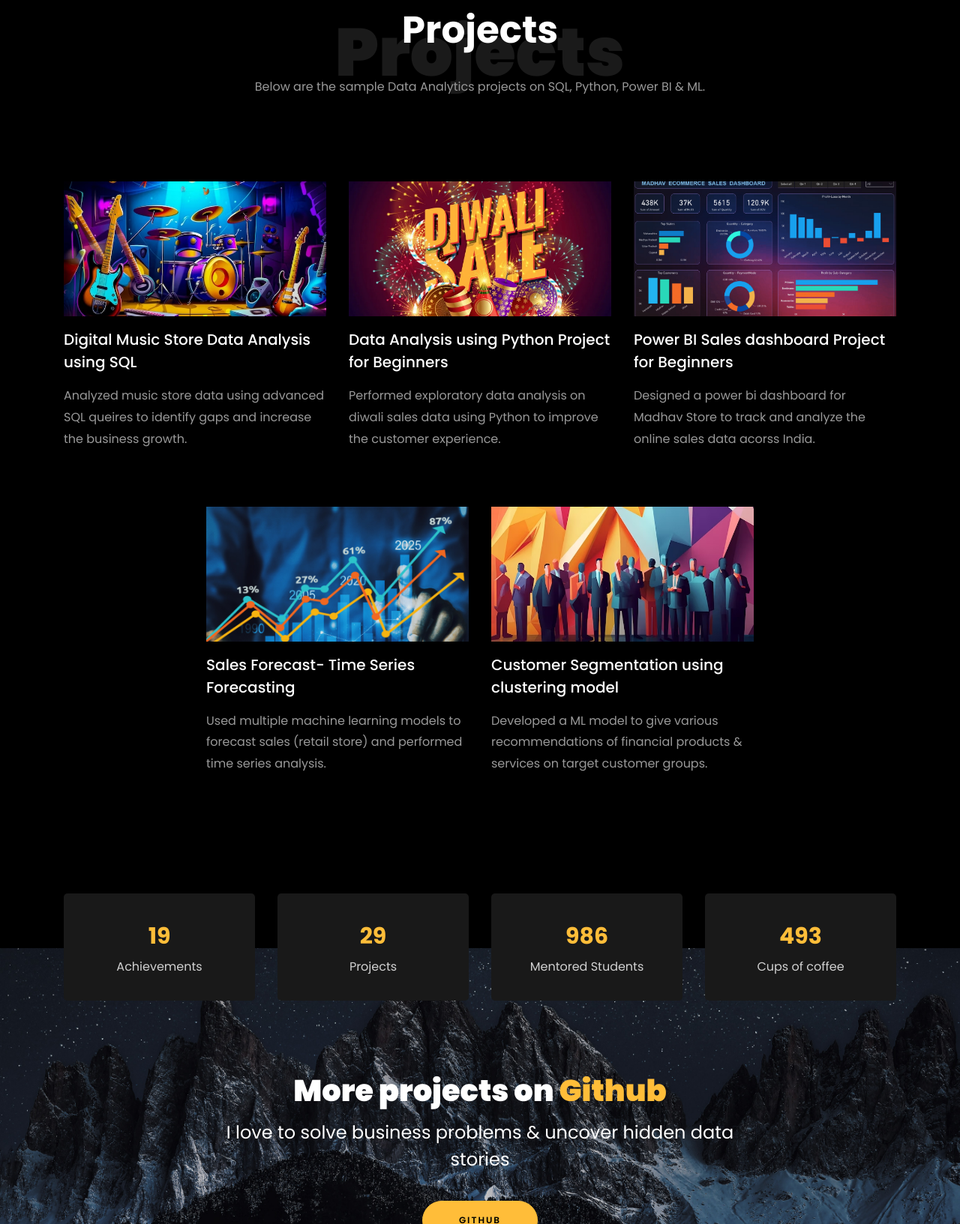
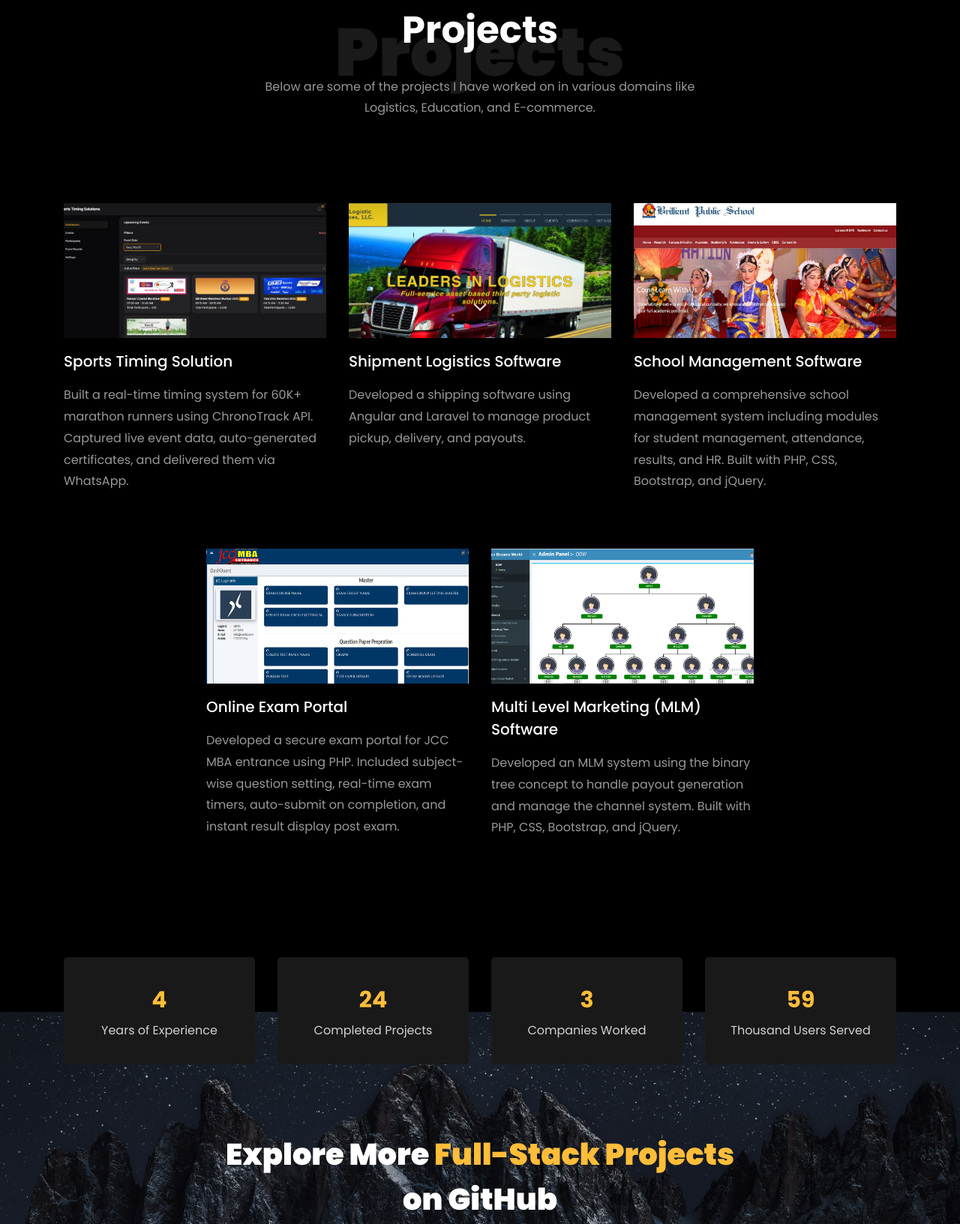
Before and after one commit to mohammadsadique/mohammadsadique.github.io, a plain HTML site: page index.html in a window 1280 px wide. Shown: the part 3776-5409 px from the top of the page at 75% size. Drawn offline with Linux system fonts and the light colour scheme; files whose address does not match are found by name.

Commit message:
Added images.

```diff
--- a/index.html
+++ b/index.html
@@ -437,7 +437,7 @@
 
     		<div class="row justify-content-center mt-5">
     			<div class="col-md-6 text-center ftco-animate">
-    				<p><a href="#" class="btn btn-primary py-4 px-5">Download CV</a></p>
+    				<p><a href="https://raw.githubusercontent.com/mohammadsadique/mohammadsadique.github.io/main/mohammad-sadique-resume.pdf" class="btn btn-primary py-4 px-5">Download CV</a></p>
     			</div>
     		</div>
     	</div>
@@ -451,66 +451,72 @@
           <div class="col-md-7 heading-section text-center ftco-animate">
             <h1 class="big big-2">Projects</h1>
             <h2 class="mb-4">Projects</h2>
-            <p>Below are the sample Data Analytics projects on SQL, Python, Power BI & ML.</p>
+	        <p>Below are some of the projects I have worked on in various domains like Logistics, Education, and E-commerce.</p>
           </div>
         </div>
         <div class="row d-flex">
+			<!-- Sports Timing & Solution -->
 			<div class="col-md-4 d-flex ftco-animate">
 				<div class="blog-entry justify-content-end">
-              <a href="https://github.com/rishabhnmishra/SQL_Music_Store_Analysis/blob/main/Music_Store_Query.sql" class="block-20 zoom-effect" style="background-image: url('images/proj_1.jpg');">
-              </a>
+					<a href="https://github.com/mohammadsadique/mohammadsadique.github.io/blob/main/images/sts.jpg" class="block-20 zoom-effect" style="background-image: url('images/sts.jpg');"></a>
 					<div class="text mt-3 float-right d-block">
-
-                <h3 class="heading"><a href="https://github.com/rishabhnmishra/SQL_Music_Store_Analysis/blob/main/Music_Store_Query.sql">Digital Music Store Data Analysis using SQL</a></h3>
-                <p>Analyzed music store data using advanced SQL queires to identify gaps and increase the business growth.</p>
+						<h3 class="heading"><a href="https://github.com/mohammadsadique/mohammadsadique.github.io/blob/main/images/sts.jpg">Sports Timing Solution</a></h3>
+						<p>Built a real-time timing system for 60K+ marathon runners using ChronoTrack API. Captured live event data, auto-generated certificates, and delivered them via WhatsApp.</p>
 					</div>
 				</div>
 			</div>
+
+			<!-- Shipment Logistics -->
 			<div class="col-md-4 d-flex ftco-animate">
 				<div class="blog-entry justify-content-end">
-              <a href="https://github.com/rishabhnmishra/Python_Diwali_Sales_Analysis/blob/main/Diwali_Sales_Analysis.ipynb" class="block-20 zoom-effect" style="background-image: url('images/proj_2.jpg');">
-              </a>
+					<a href="https://github.com/mohammadsadique/mohammadsadique.github.io/blob/main/images/aaalogistics.jpg" class="block-20 zoom-effect" style="background-image: url('images/aaalogistics.jpg');"></a>
 					<div class="text mt-3 float-right d-block">
-
-                <h3 class="heading"><a href="https://github.com/rishabhnmishra/Python_Diwali_Sales_Analysis/blob/main/Diwali_Sales_Analysis.ipynb">Data Analysis using Python Project for Beginners</a></h3>
-                <p>Performed exploratory data analysis on diwali sales data using Python to improve the customer experience.</p>
+						<h3 class="heading"><a href="https://github.com/mohammadsadique/mohammadsadique.github.io/blob/main/images/aaalogistics.jpg">Shipment Logistics Software</a></h3>
+						<p>Developed a shipping software using Angular and Laravel to manage product pickup, delivery, and payouts.</p>
 					</div>
 				</div>
 			</div>
+
+			<!-- School Website & Software -->
 			<div class="col-md-4 d-flex ftco-animate">
-          	<div class="blog-entry">
-              <a href="https://github.com/rishabhnmishra/Madhav_Store_Analysis_PowerBI/blob/main/Madhav%20Store%20dashboard.jpg" class="block-20 zoom-effect" style="background-image: url('images/proj_3.jpg');">
-              </a>
+				<div class="blog-entry justify-content-end">
+					<a href="https://github.com/mohammadsadique/mohammadsadique.github.io/blob/main/images/school.jpg" class="block-20 zoom-effect" style="background-image: url('images/school.jpg');"></a>
 					<div class="text mt-3 float-right d-block">
-
-                <h3 class="heading"><a href="https://github.com/rishabhnmishra/Madhav_Store_Analysis_PowerBI/blob/main/Madhav%20Store%20dashboard.jpg">Power BI Sales dashboard Project for Beginners</a></h3>
-                <p>Designed a power bi dashboard for Madhav Store to track and analyze the online sales data acorss India.</p>
+						<h3 class="heading"><a href="https://github.com/mohammadsadique/mohammadsadique.github.io/blob/main/images/school.jpg">School Management Software</a></h3>
+						<p>Developed a comprehensive school management system including modules for student management, attendance, results, and HR. Built with PHP, CSS, Bootstrap, and jQuery.</p>
 					</div>
 				</div>
 			</div>
+
+
+
+
+
+
+
+
         </div>
 	<br>
 		<!-- added justify-content-center to center align the last two projects -->
 		<div class="row d-flex justify-content-center">
+			<!-- E-commerce Software -->
 			<div class="col-md-4 d-flex ftco-animate">
 				<div class="blog-entry justify-content-end">
-				<a href="https://github.com/rishabhnmishra/sales_forecasting/tree/main" class="block-20 zoom-effect" style="background-image: url('images/proj_4.jpg');">
-				</a>
+					<a href="https://github.com/mohammadsadique/mohammadsadique.github.io/blob/main/images/examportal.jpg" class="block-20 zoom-effect" style="background-image: url('images/examportal.jpg');"></a>
 					<div class="text mt-3 float-right d-block">
-
-				  <h3 class="heading"><a href="https://github.com/rishabhnmishra/sales_forecasting/tree/main">Sales Forecast- Time Series Forecasting</a></h3>
-				  <p>Used multiple machine learning models to forecast sales (retail store) and performed time series analysis.</p>
+						<h3 class="heading"><a href="https://github.com/mohammadsadique/mohammadsadique.github.io/blob/main/images/examportal.jpg">Online Exam Portal</a></h3>
+						<p>Developed a secure exam portal for JCC MBA entrance using PHP. Included subject-wise question setting, real-time exam timers, auto-submit on completion, and instant result display post exam.</p>
 					</div>
 				</div>
 			</div>
+
+			<!-- Multi Level Marketing (MLM) -->
 			<div class="col-md-4 d-flex ftco-animate">
 				<div class="blog-entry justify-content-end">
-				<a href="https://github.com/rishabhnmishra/customer_segmentation/blob/main/Customer_Segmentation-final.ipynb" class="block-20 zoom-effect" style="background-image: url('images/proj_5.jpg');">
-				</a>
+					<a href="https://github.com/mohammadsadique/mohammadsadique.github.io/blob/main/images/mlm_membertree.jpg" class="block-20 zoom-effect" style="background-image: url('images/mlm_membertree.jpg');"></a>
 					<div class="text mt-3 float-right d-block">
-
-				  <h3 class="heading"><a href="https://github.com/rishabhnmishra/customer_segmentation/blob/main/Customer_Segmentation-final.ipynb">Customer Segmentation using clustering model</a></h3>
-				  <p>Developed a ML model to give various recommendations of financial products &amp; services on target customer groups.</p>
+						<h3 class="heading"><a href="https://github.com/mohammadsadique/mohammadsadique.github.io/blob/main/images/mlm_membertree.jpg">Multi Level Marketing (MLM) Software</a></h3>
+						<p>Developed an MLM system using the binary tree concept to handle payout generation and manage the channel system. Built with PHP, CSS, Bootstrap, and jQuery.</p>
 					</div>
 				</div>
 			</div>
@@ -524,32 +530,32 @@
           <div class="col-md d-flex justify-content-center counter-wrap ftco-animate">
             <div class="block-18">
               <div class="text">
-                <strong class="number" data-number="20">0</strong>
-                <span>Achievements</span>
+                <strong class="number" data-number="5">5</strong>
+                <span>Years of Experience</span>
               </div>
             </div>
           </div>
           <div class="col-md d-flex justify-content-center counter-wrap ftco-animate">
             <div class="block-18">
               <div class="text">
-                <strong class="number" data-number="30">0</strong>
-                <span>Projects</span>
+                <strong class="number" data-number="25">25</strong>
+                <span>Completed Projects</span>
               </div>
             </div>
           </div>
           <div class="col-md d-flex justify-content-center counter-wrap ftco-animate">
             <div class="block-18">
               <div class="text">
-                <strong class="number" data-number="1000">0</strong>
-                <span>Mentored Students</span>
+                <strong class="number" data-number="4">4</strong>
+                <span>Companies Worked</span>
               </div>
             </div>
           </div>
           <div class="col-md d-flex justify-content-center counter-wrap ftco-animate">
             <div class="block-18">
               <div class="text">
-                <strong class="number" data-number="500">0</strong>
-                <span>Cups of coffee</span>
+                <strong class="number" data-number="60">60</strong>
+                <span>Thousand Users Served</span>
               </div>
             </div>
           </div>
@@ -560,10 +566,11 @@
 			<!-- <div class="container"> -->
 				<div class="row justify-content-center">
 					<div class="col-md-7 ftco-animate text-center">
-						<h2>More projects on<span> Github  </span> </h2>
-						<div class="heading"> <h4> I love to solve business problems &amp; uncover hidden data stories </h4>
+			            <h2>Explore More <span>Full-Stack Projects</span> on GitHub</h2>
+						<div class="heading">
+			                <h4>I love building scalable web applications and solving real-world business problems through code.</h4>
 						<br>
-						<p><a href="https://github.com/rishabhnmishra" class="btn btn-primary py-3 px-5">GitHub</a></p>
+						<p><a href="https://github.com/mohammadsadique" class="btn btn-primary py-3 px-5">GitHub</a></p>
 						</div>
 					</div>
 				</div>
@@ -590,7 +597,7 @@
           			<span class="icon-map-signs"></span>
           		</div>
           		<h3 class="mb-4">Address</h3>
-	            <p>Bengaluru, India</p>
+	            <p>Chhattisgarh, India</p>
 	          </div>
           </div>
           <div class="col-md-6 col-lg-3 d-flex ftco-animate">
@@ -599,7 +606,7 @@
           			<span class="icon-phone2"></span>
           		</div>
           		<h3 class="mb-4">Contact Number</h3>
-	            <p><a href="tel://0101010101">+ 0 101 0101 101</a></p>
+	            <p><a href="tel://9770599354">+91 97705 99354</a></p>
 	          </div>
           </div>
           <div class="col-md-6 col-lg-3 d-flex ftco-animate">
@@ -608,7 +615,7 @@
           			<span class="icon-paper-plane"></span>
           		</div>
           		<h3 class="mb-4">Email Address</h3>
-	            <p><a href="mailto:info@yoursite.com">conctact@domainname.com</a></p>
+	            <p><a href="mailto:sadiquedeveloper@gmail.com">sadiquedeveloper@gmail.com</a></p>
 	          </div>
           </div>
           <div class="col-md-6 col-lg-3 d-flex ftco-animate">
@@ -617,11 +624,11 @@
           			<span class="icon-globe"></span>
           		</div>
           		<h3 class="mb-4">Download Resume</h3>
-	            <p><a href="#">resumelink</a></p>
+	            <p><a href="https://raw.githubusercontent.com/mohammadsadique/mohammadsadique.github.io/main/mohammad-sadique-resume.pdf">resumelink</a></p>
 	          </div>
           </div>
 
-		  <div class="container">
+		  <!-- <div class="container">
 			<br>
 			<br>
 			<div class="row justify-content-center">
@@ -639,7 +646,7 @@
 				      <li class="ftco-animate"><a href="https://www.instagram.com/rishabhnmishra/"><span class="icon-instagram"></span></a></li>
 					</ul>
 				<br>
-		   </div>
+		   </div> -->
 		</div>
 	</section>
 
```
Also changed, not shown: images/aaalogistics.jpg (added), images/examportal.jpg (added), images/mlm_membertree.jpg (added), images/school.jpg (added), images/sts.jpg (added). Lines whose indentation alone changed are shown as unchanged.
